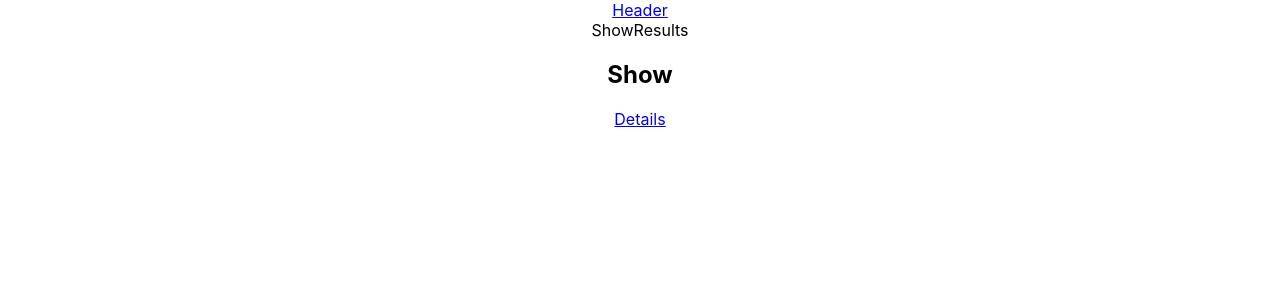
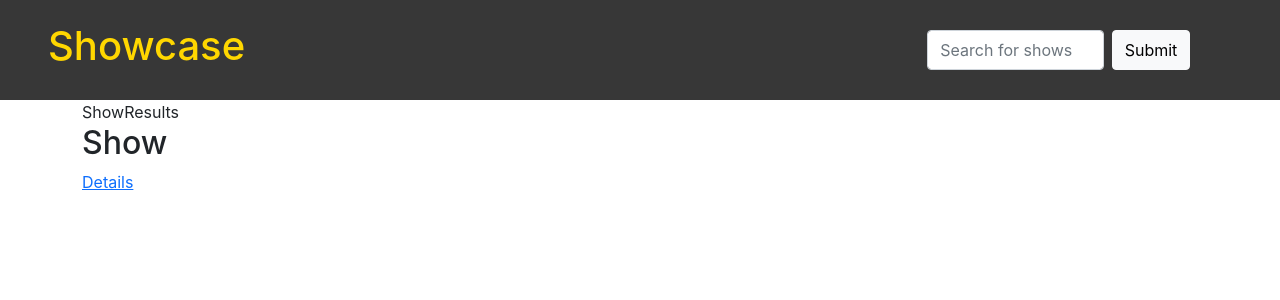
Before and after one commit to andrewretherford/showcase, a React (Create React App) app: page /results in a window 1280 px wide. Shown: the top 300 px of the page. Built offline with nearby package versions, Linux system fonts and the light colour scheme.

Commit message:
Installed Bootstrap and built out Header component

```diff
--- a/package.json
+++ b/package.json
@@ -6,7 +6,9 @@
     "@testing-library/jest-dom": "^5.16.4",
     "@testing-library/react": "^13.3.0",
     "@testing-library/user-event": "^13.5.0",
+    "bootstrap": "^5.1.3",
     "react": "^18.2.0",
+    "react-bootstrap": "^2.4.0",
     "react-dom": "^18.2.0",
     "react-router-dom": "^6.3.0",
     "react-scripts": "5.0.1",
--- a/src/App.js
+++ b/src/App.js
@@ -1,5 +1,3 @@
-import './App.css';
-import { Routes, Route, Link } from 'react-router-dom';
 import Header from './components/Header/Header';
 import ShowResults from './components/ShowResults/ShowResults';
 import ShowDetails from './components/ShowDetails/ShowDetails';
@@ -7,10 +5,15 @@ import Episodes from './components/Episodes/Episodes';
 import Cast from './components/Cast/Cast';
 import EpisodeDetails from './components/EpisodeDetails/EpisodeDetails';
 import CastMemberDetails from './components/CastMemberDetails/CastMemberDetails';
+import { Routes, Route } from 'react-router-dom';
+import { Container } from 'react-bootstrap';
+import { useState } from 'react';
 
 function App() {
+  const [searchString, setSearchString] = useState('')
+
   return (
-    <div className="App">
+    <Container fluid='xs'>
         <Header />
         <main>
           <Routes>
@@ -22,7 +25,7 @@ function App() {
             <Route path="/cast-member-details" element={<CastMemberDetails />} />
           </Routes>
         </main>
-    </div>
+    </Container>
   );
 }
 
--- a/src/components/Header/Header.js
+++ b/src/components/Header/Header.js
@@ -1,10 +1,45 @@
 import React from 'react';
 import { Link } from 'react-router-dom';
+import { Form, Button, Row, Col } from 'react-bootstrap';
 
 const Header = () => {
     return (
-        <header>
-            <Link to="/">Header</Link>
+        <header className='d-flex align-items-center justify-content-between'
+            style={{
+                background: 'rgb(55,55,55)',
+                minHeight: '100px',
+            }}
+        >
+            <Link to="/"
+                style={{
+                    textDecoration: 'none',
+                    color: 'gold',
+                }}
+                className='ms-5'
+            >
+                <h1>Showcase</h1>
+            </Link>
+            <Form>
+                <Form.Group md={3} >
+                    <Row>
+                        <Col className='gx-2'>
+                            <Form.Control
+                                type='text'
+                                placeholder='Search for shows'
+                                style={{height: '2.5em'}}
+                            />
+                        </Col>
+                        <Col className='gx-2'>
+                            <Button
+                                variant='light'
+                                type='submit'
+                                style={{ height: '2.5em' }}
+                                // className='ms-2 me-5'
+                            >Submit</Button>
+                        </Col>
+                    </Row>
+                </Form.Group>
+            </Form>
         </header>
     );
 };
--- a/src/components/ShowResults/ShowResults.js
+++ b/src/components/ShowResults/ShowResults.js
@@ -1,14 +1,15 @@
 import React from 'react';
+import { Container } from 'react-bootstrap';
 import { Route } from 'react-router-dom';
 import Show from '../Show/Show';
 
 
 const ShowResults = () => {
     return (
-        <div>
+        <Container>
             ShowResults
             <Show />
-        </div>
+        </Container>
     );
 };
 
--- a/src/index.css
+++ b/src/index.css
@@ -1,3 +1,5 @@
+@import 'bootstrap/dist/css/bootstrap.min.css';
+
 body {
   margin: 0;
   font-family: -apple-system, BlinkMacSystemFont, 'Segoe UI', 'Roboto', 'Oxygen',
@@ -6,8 +8,3 @@ body {
   -webkit-font-smoothing: antialiased;
   -moz-osx-font-smoothing: grayscale;
 }
-
-code {
-  font-family: source-code-pro, Menlo, Monaco, Consolas, 'Courier New',
-    monospace;
-}
```
Also changed, not shown: 1 other file (tests, documents, lock files or other folders). Lines whose indentation alone changed are shown as unchanged.
